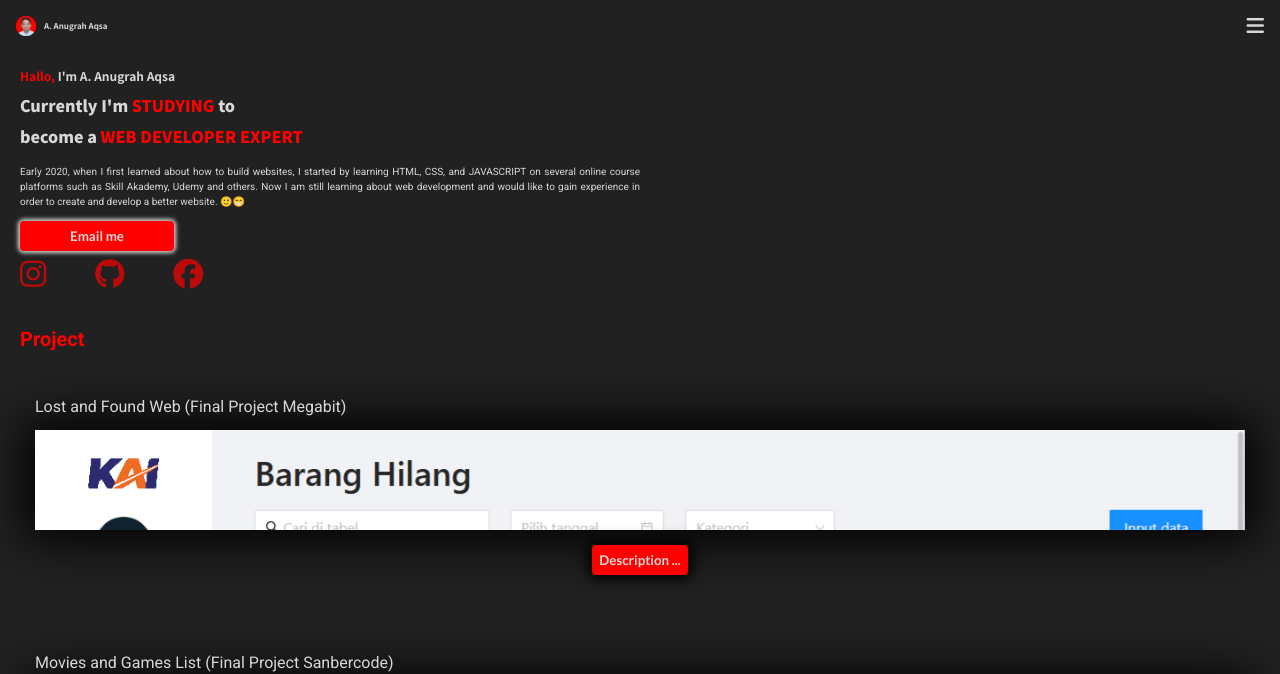
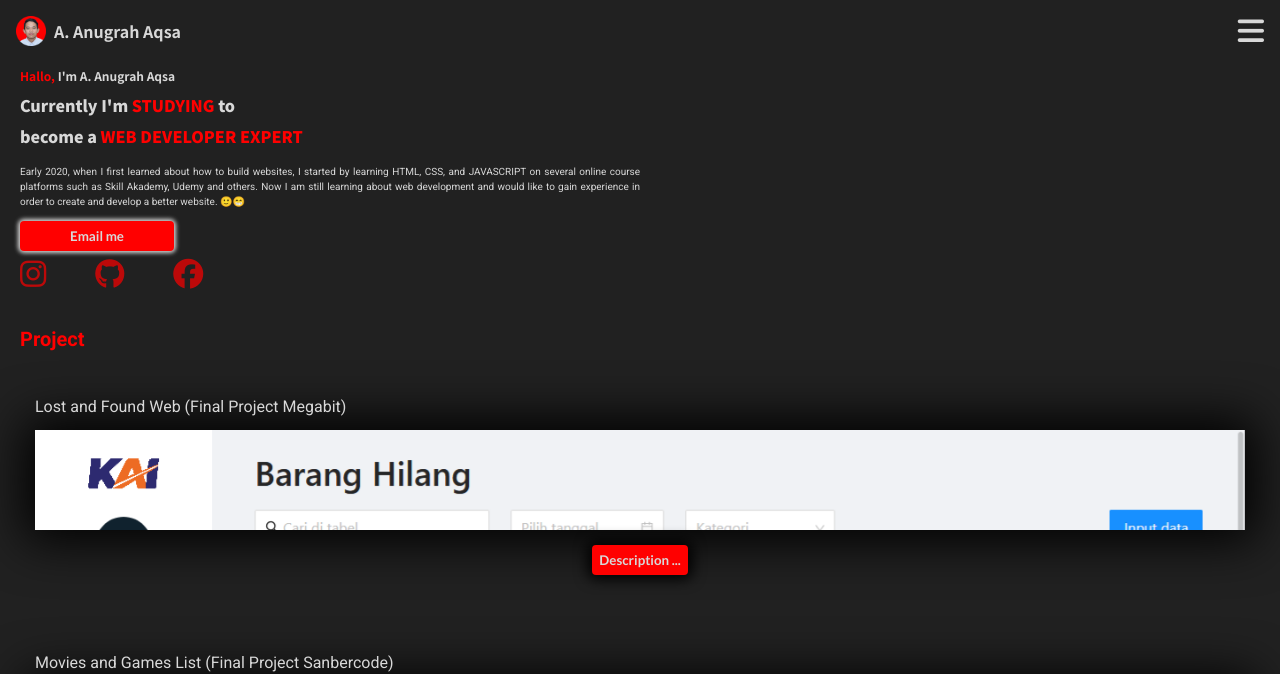
Before and after one commit to AndiAnugrahAqsa/portfolio-web, a plain HTML site: page index.html in a window 1280 px wide. Shown: the top 674 px of the page. Drawn offline with Linux system fonts and the light colour scheme.

Commit message:
test font size

```diff
--- a/index.html
+++ b/index.html
@@ -32,7 +32,7 @@
     <div class="navbar">
         <div class="logo">
             <img src="./image/aqsa.png" alt="profil">
-            <h2>A. Anugrah Aqsa</h2>
+            <h3>A. Anugrah Aqsa</h3>
         </div>
         <div class="navbar-list">
             <ul class="list-item">
--- a/stylesmaller.css
+++ b/stylesmaller.css
@@ -16,7 +16,6 @@ time, mark, audio, video {
 	margin: 0;
 	padding: 0;
 	border: 0;
-	font-size: 100%;
 	font: inherit;
 	vertical-align: baseline;
 }
@@ -84,7 +83,7 @@ body{
 	left: 0;
 	top: 0;
 	z-index: 100;
-    font-size: 8px;
+    font-size: 16px;
 }
 
 .logo{
@@ -93,13 +92,13 @@ body{
 }
 
 .logo img{
-    width: 20px;
-    height: 20px;
+    width: 30px;
+    height: 30px;
 	margin-right: 8px;
 }
 
-.logo h2{
-    line-height: 20px;
+.logo h3{
+    line-height: 30px;
 }
 
 /* .navbar-list ul{
@@ -122,7 +121,7 @@ body{
 }
 
 .menu-icon{
-    font-size: 20px;
+    font-size: 30px;
 }
 
 
```
